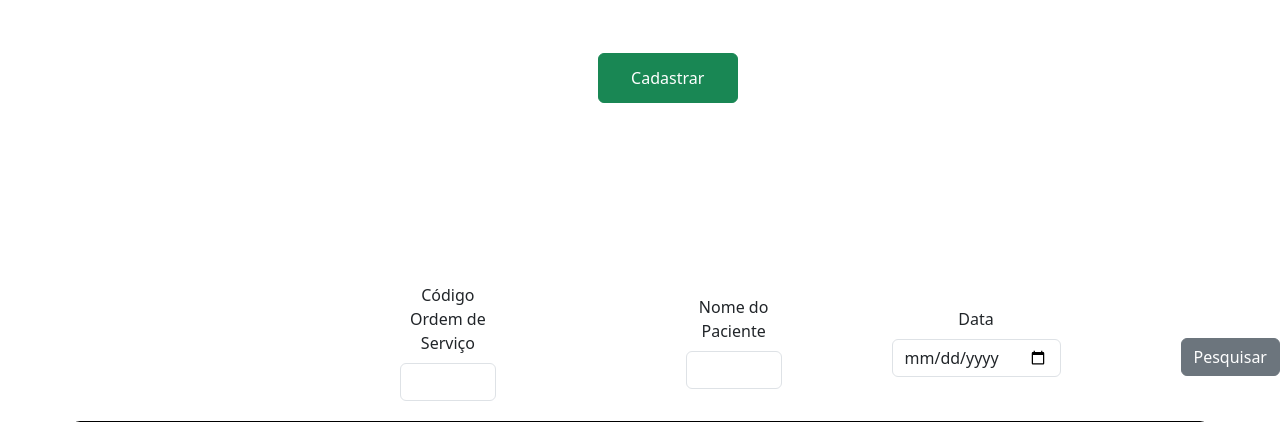
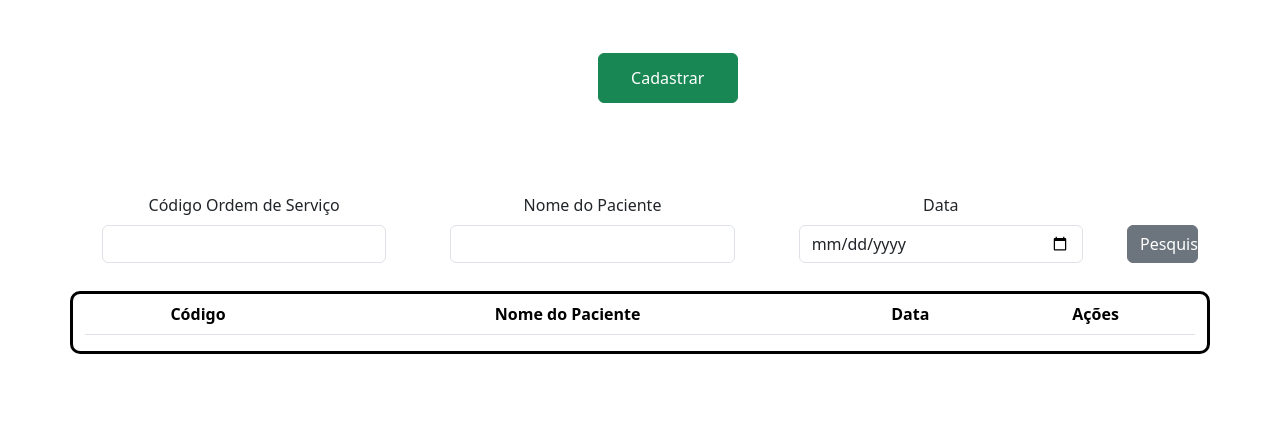
Before and after one commit to feliperodighero/projeto-integrador-3, a Flask app: page /service_order in a window 1280 px wide. Shown: the part 138-560 px from the top of the page. Run offline with Flask 3, Linux system fonts and the light colour scheme; the visitor is signed in with stand-in values (Sample User, id 1); lists and menus that the app fills with data are empty.

Commit message:
Tela de ordem de serviço responsiva e edição de usuário com check box nos status

```diff
--- a/static/css/style.css
+++ b/static/css/style.css
@@ -260,30 +260,54 @@
     height: 50px;
 }
 
-#containerDePesquisaOS{
-    margin-top: 180px;
-    margin-left: 400px;
+#containerDePesquisaOS,
+#containerDePesquisaOS2,
+#containerDePesquisaOS3 {
     text-align: center;
+    margin-top: 50px;
 }
 
-#containerDePesquisaOS2{
-    margin-top: 180px;
-    margin-left: 190px;
-    text-align: center;
+#botaoPesquisarOS {
+    margin-left: auto;
+    margin-right: auto;
 }
 
-#containerDePesquisaOS3{
-    margin-top: 180px;
-    margin-left: 110px;
-    text-align: center;
+
+@media (min-width: 768px) {
+    .d-flex {
+        display: flex;
+        justify-content: center;
+        flex-wrap: wrap;
+        margin-top: 90px;
+    }
+
+    #containerDePesquisaOS,
+    #containerDePesquisaOS2,
+    #containerDePesquisaOS3 {
+        margin: 10px;
+        flex: 1;
+    }
+
+    #botaoPesquisarOS {
+        margin-top: 30px;
+        flex: 1;
+    }
+}
+
+@media (min-width: 992px) {
+    #containerDePesquisaOS,
+    #containerDePesquisaOS2,
+    #containerDePesquisaOS3 {
+        margin: 0 20px;
+        margin-top: 90px;
+    }
+}
+
+#titulo-check-box-edit-user{
+    margin-left: 105px;
 }
 
 #container-ordem-servico{
     border: 3px solid black;
     border-radius: 10px;
 }
-
-#botaoPesquisarOS{
-    margin-top: 210px;
-    margin-left: 120px;
-}
--- a/templates/service_order.html
+++ b/templates/service_order.html
@@ -44,28 +44,31 @@
             <button id="botaoParaCadastro" name="botaoParaCadastro" type="button" class="btn btn-success me-2" data-bs-toggle="modal" data-bs-target="#modalCadastrar">Cadastrar</button>
         </div>
     </div>
-    <div class="d-flex align-items-center">
-        <div id="containerDePesquisaOS">
+    <div class="container">
+        <div class="row">
+            <div class="col-md-1 mb-2" id="containerDePesquisaOS">
                 <label for="InputCodeOS" class="form-label">Código Ordem de Serviço</label>
                 <input type="number" class="form-control" list="ListaCodigoOS" id="listaCodigoOS">
                 <datalist id="ListaCodigoOS">
                 </datalist>
             </div>
-        <div id="containerDePesquisaOS2">
+            <div class="col-md-1 mb-2" id="containerDePesquisaOS2">
                 <label for="InputNameClient" class="form-label">Nome do Paciente</label>
                 <input type="text" class="form-control" list="ListaNomePacienteOS" id="ListaNomePacienteOS">
                 <datalist id="ListaNomePacienteOS">
                 </datalist>
             </div>
-        <div id="containerDePesquisaOS3">
+            <div class="col-md-1 mb-1" id="containerDePesquisaOS3">
                 <label for="InputDateOS" class="form-label">Data</label>
                 <input type="date" class="form-control" list="ListaDateOS" id="ListaDateOS">
                 <datalist id="ListaDateOS">
                 </datalist>
             </div>
-        <button type="button" class="btn btn-secondary" id="botaoPesquisarOS" name="botaoPesquisarOS">Pesquisar</button>
+            <div class="col-md-1 mb-2 d-flex align-items-end">
+                <button type="button" class="btn btn-secondary w-100" id="botaoPesquisarOS" name="botaoPesquisarOS">Pesquisar</button>
             </div>
-
+        </div>
+    </div>
     <div class="container" id="container-ordem-servico">
         <table id="tabela-ordem-servico" class="table">
             <thead>
```
Also changed, not shown: templates/edit_user.html (+13 -4 lines). Lines whose indentation alone changed are shown as unchanged.
